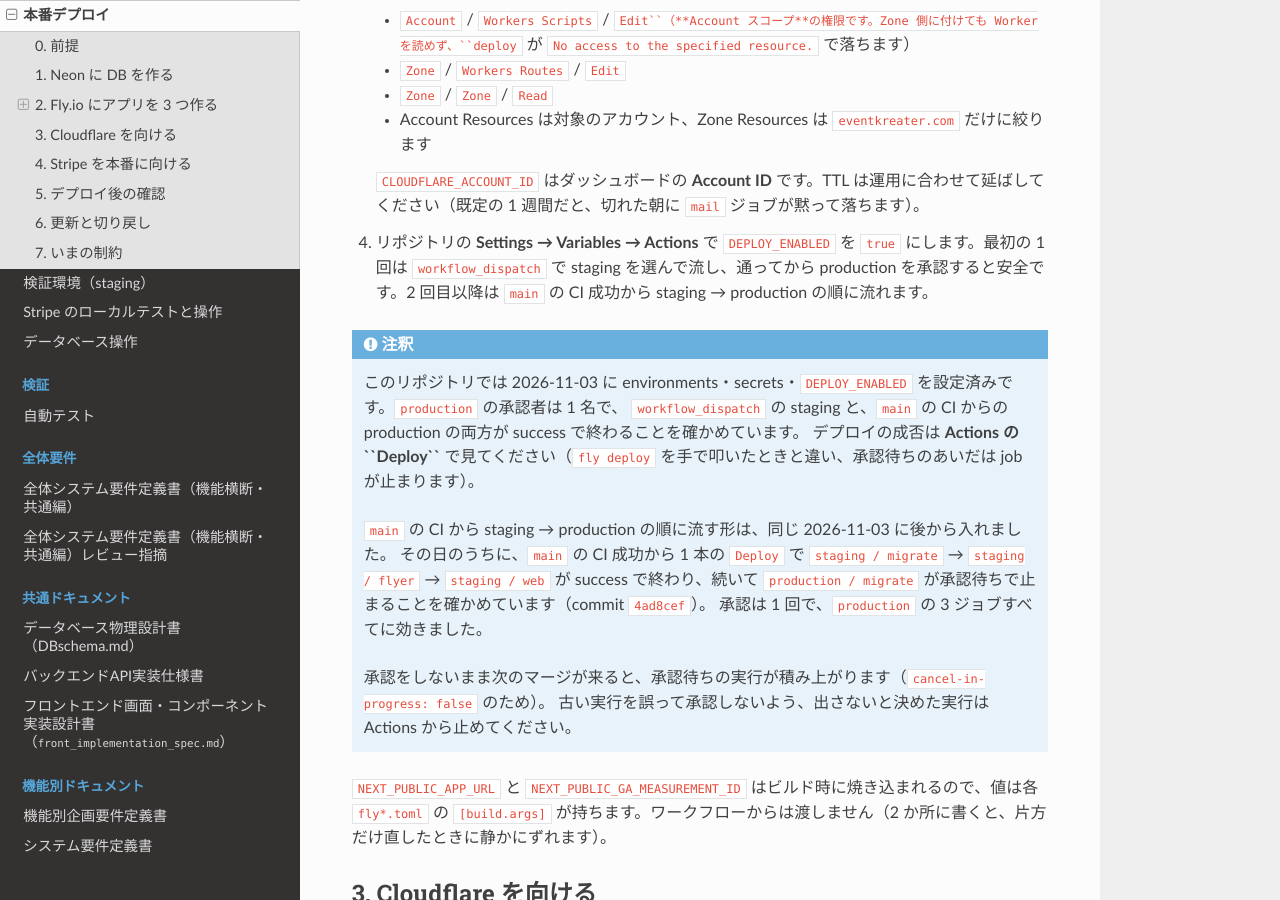
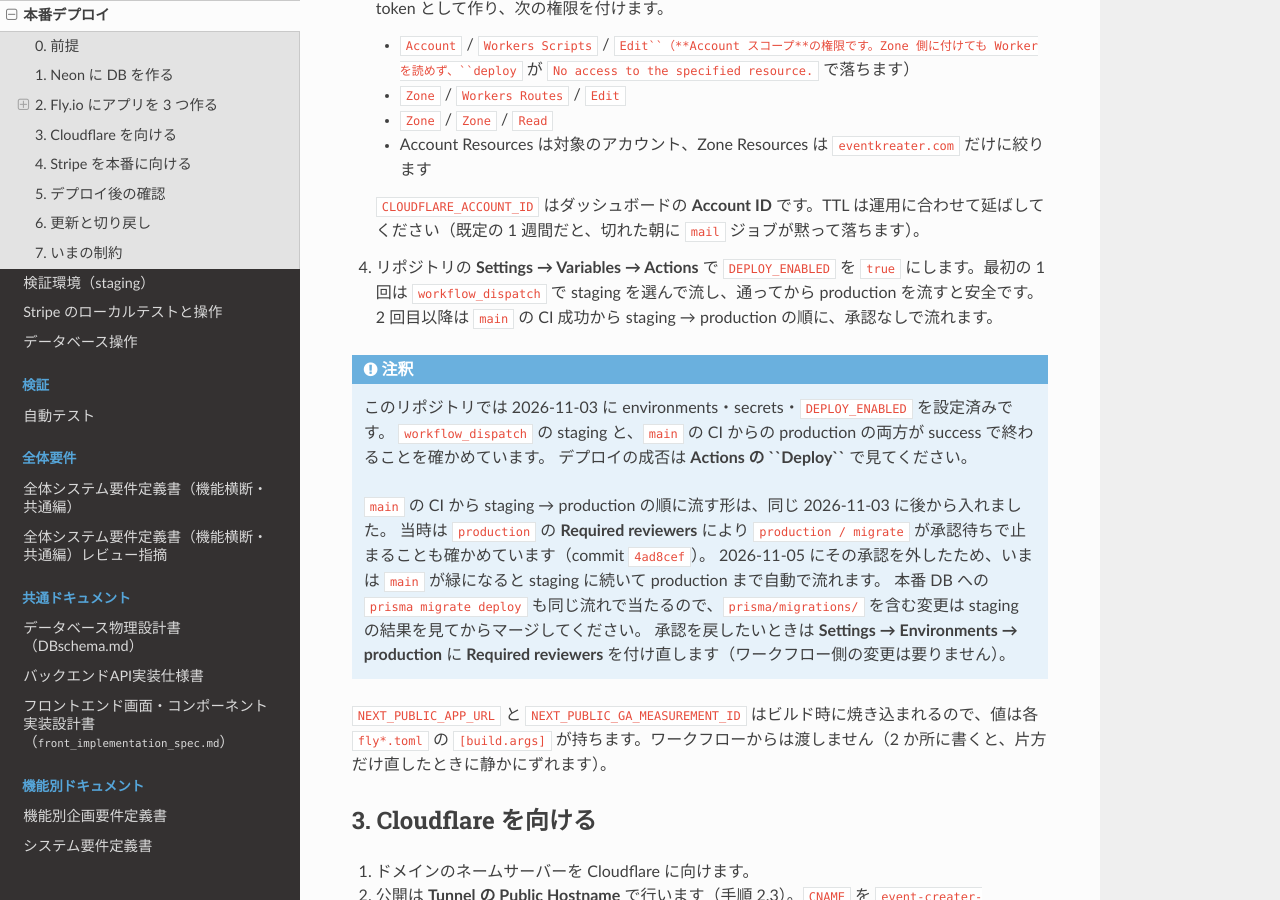
Before and after one commit to HirofumiSato/EventKreater, a Sphinx documentation site: the page built from docs/deploy.rst, in a window 1280 px wide and 900 px high, scrolled down 17704 px. Built offline with Sphinx 7.4.7 and the Read the Docs theme 3.1.0, drawn with Linux system fonts in a browser that asks for light colours; some of the changed text lies outside the part shown.

Commit message:
chore: 本番デプロイの承認を外した運用に、コメントと docs を合わせる
production の GitHub Environment から Required reviewers を外したため、
main の CI が緑になると staging に続いて production まで人手を挟まず流れる。
ワークフローのコメントと docs/deploy.rst・docs/staging.rst に残っていた
「承認が要る」「承認待ちで止まる」という記述を今の状態に直し、外したことと
戻し方（Settings → Environments）、本番 DB の migration も自動で当たる点を残す。

Co-authored-by: Cursor <cursoragent@cursor.com>

```diff
--- a/docs/deploy.rst
+++ b/docs/deploy.rst
@@ -736,11 +736,11 @@ staging のホスト名は Cloudflare Access で守ります。組織の **Acces
 
 ``workflow_run`` は ``paths`` で絞れないため、``docs/`` だけの変更でも連鎖は動きます。CI の対象判定（``scripts/ci-scope.mjs``）はデプロイには効きません。ビルドは走りますが、当てるマイグレーションが無ければ ``migrate`` は何もせずに通ります。
 
-``main`` の CI から流れたとき、production は GitHub Environment ``production`` の **Required reviewers** で止まるまで進みません。staging は承認なしで先に上がるので、staging を見てから承認できます。承認は環境を指すジョブごとに求められるため、``deploy-env.yml`` の 4 ジョブぶんまとめて 1 回承認してください（GitHub の **Review pending deployments** でまとめられます）。
+``main`` の CI から流れたとき、production は人手の承認を挟まずに流れます。GitHub Environment ``production`` の **Required reviewers** は外してあります（2026-11-05）。staging が赤ければ production は走らないので、staging が実質のカナリアです。承認を戻したいときは **Settings → Environments → production** で付け直してください（``.github/workflows/deploy.yml`` は変わりません）。
 
 このワークフローは、リポジトリ変数 ``DEPLOY_ENABLED`` が ``true`` のときだけ動きます。Fly のアプリも environment secrets も無い段階で main に入っても、CI 成功のたびに赤い実行が積まれないようにするためです。未設定のときは skipped で終わり、main は緑のままです。
 
-1. GitHub の **Settings → Environments** で ``staging`` と ``production`` を作ります。``production`` には **Required reviewers** を付けます（CI が緑でも、そのまま本番へ出さないための人手の 1 回です）。
+1. GitHub の **Settings → Environments** で ``staging`` と ``production`` を作ります。``production`` に **Required reviewers** を付けると、CI と staging が緑でも承認が下りるまで止まります。付けなければそのまま本番まで流れます（このリポジトリでは付けていません。下の note を参照）。
 2. 両方の environment に secrets を 2 つ入れます。``FLY_API_TOKEN`` は ``fly tokens create org`` で作ります。``DATABASE_URL_DIRECT`` は Neon の Direct 接続文字列です（プール済みではありません。``prisma/schema.prisma`` が ``directUrl`` を持たないためです）。
 3. 任意で、``staging`` の environment に ``CF_ACCESS_CLIENT_ID`` と ``CF_ACCESS_CLIENT_SECRET`` を足します。staging のホストは Cloudflare Access で守っているので、外から疎通を確かめるには Service Token が要ります。入れると、staging の web を上げたあとに ``/api/v1/public/pricing`` を 200 が返るまで試し、通らなければ production へ進みません。未設定ならこの確認は飛ばします（デプロイ自体は通ります）。同じく任意で、両方の environment に ``CLOUDFLARE_API_TOKEN`` と ``CLOUDFLARE_ACCOUNT_ID`` を足すと、``mail`` ジョブがメール中継を CI から上げます。未設定ならジョブを飛ばします。
 
@@ -752,22 +752,19 @@ staging のホスト名は Cloudflare Access で守ります。組織の **Acces
    - Account Resources は対象のアカウント、Zone Resources は ``eventkreater.com`` だけに絞ります
 
    ``CLOUDFLARE_ACCOUNT_ID`` はダッシュボードの **Account ID** です。TTL は運用に合わせて延ばしてください（既定の 1 週間だと、切れた朝に ``mail`` ジョブが黙って落ちます）。
-4. リポジトリの **Settings → Variables → Actions** で ``DEPLOY_ENABLED`` を ``true`` にします。最初の 1 回は ``workflow_dispatch`` で staging を選んで流し、通ってから production を承認すると安全です。2 回目以降は ``main`` の CI 成功から staging → production の順に流れます。
+4. リポジトリの **Settings → Variables → Actions** で ``DEPLOY_ENABLED`` を ``true`` にします。最初の 1 回は ``workflow_dispatch`` で staging を選んで流し、通ってから production を流すと安全です。2 回目以降は ``main`` の CI 成功から staging → production の順に、承認なしで流れます。
 
 .. note::
 
-   このリポジトリでは 2026-11-03 に environments・secrets・``DEPLOY_ENABLED`` を設定済みです。``production`` の承認者は 1 名で、
+   このリポジトリでは 2026-11-03 に environments・secrets・``DEPLOY_ENABLED`` を設定済みです。
    ``workflow_dispatch`` の staging と、``main`` の CI からの production の両方が success で終わることを確かめています。
-   デプロイの成否は **Actions の ``Deploy``** で見てください（``fly deploy`` を手で叩いたときと違い、承認待ちのあいだは job が止まります）。
+   デプロイの成否は **Actions の ``Deploy``** で見てください。
 
    ``main`` の CI から staging → production の順に流す形は、同じ 2026-11-03 に後から入れました。
-   その日のうちに、``main`` の CI 成功から 1 本の ``Deploy`` で
-   ``staging / migrate`` → ``staging / flyer`` → ``staging / web`` が success で終わり、続いて
-   ``production / migrate`` が承認待ちで止まることを確かめています（commit ``4ad8cef``）。
-   承認は 1 回で、``production`` の 3 ジョブすべてに効きました。
-
-   承認をしないまま次のマージが来ると、承認待ちの実行が積み上がります（``cancel-in-progress: false`` のため）。
-   古い実行を誤って承認しないよう、出さないと決めた実行は Actions から止めてください。
+   当時は ``production`` の **Required reviewers** により ``production / migrate`` が承認待ちで止まることも確かめています（commit ``4ad8cef``）。
+   2026-11-05 にその承認を外したため、いまは ``main`` が緑になると staging に続いて production まで自動で流れます。
+   本番 DB への ``prisma migrate deploy`` も同じ流れで当たるので、``prisma/migrations/`` を含む変更は staging の結果を見てからマージしてください。
+   承認を戻したいときは **Settings → Environments → production** に **Required reviewers** を付け直します（ワークフロー側の変更は要りません）。
 
 ``NEXT_PUBLIC_APP_URL`` と ``NEXT_PUBLIC_GA_MEASUREMENT_ID`` はビルド時に焼き込まれるので、値は各 ``fly*.toml`` の ``[build.args]`` が持ちます。ワークフローからは渡しません（2 か所に書くと、片方だけ直したときに静かにずれます）。
 
@@ -865,7 +862,7 @@ staging のホスト名は Cloudflare Access で守ります。組織の **Acces
 6. 更新と切り戻し
 -----------------
 
-ふだんの更新は、作業ブランチを ``main`` へマージするだけです。CI が緑で終わると ``Deploy`` が staging → production の順に流れます（2.4）。承認を待たずに切り分けたいときだけ、下の手作業を使います。
+ふだんの更新は、作業ブランチを ``main`` へマージするだけです。CI が緑で終わると ``Deploy`` が staging → production の順に流れます（2.4）。流れを待たずに切り分けたいときだけ、下の手作業を使います。
 
 .. code-block:: powershell
 
--- a/docs/staging.rst
+++ b/docs/staging.rst
@@ -72,7 +72,7 @@ web と flyer を、本番とは別のアプリとして ``nrt`` に作ります
 ``fly.toml`` は本番用なので、staging の操作では必ず ``--config`` で stg 側を指してください。
 
 2 回目以降は手元から ``fly deploy`` しなくても、GitHub Actions の ``Deploy`` が staging へ追従します。
-``main`` の CI が緑で終わると staging が先に上がり、そのあと本番が承認を挟んで続きます（:doc:`deploy` の 2.4）。
+``main`` の CI が緑で終わると staging が先に上がり、そのあと本番が続きます（承認は挟みません。:doc:`deploy` の 2.4）。
 動かすには environment secrets とリポジトリ変数が要ります。
 
 2.1 web を作る
```
Also changed, not shown: docs/traceability.md (+1 -1 lines), docs/doc-index.json, 2 other files.
